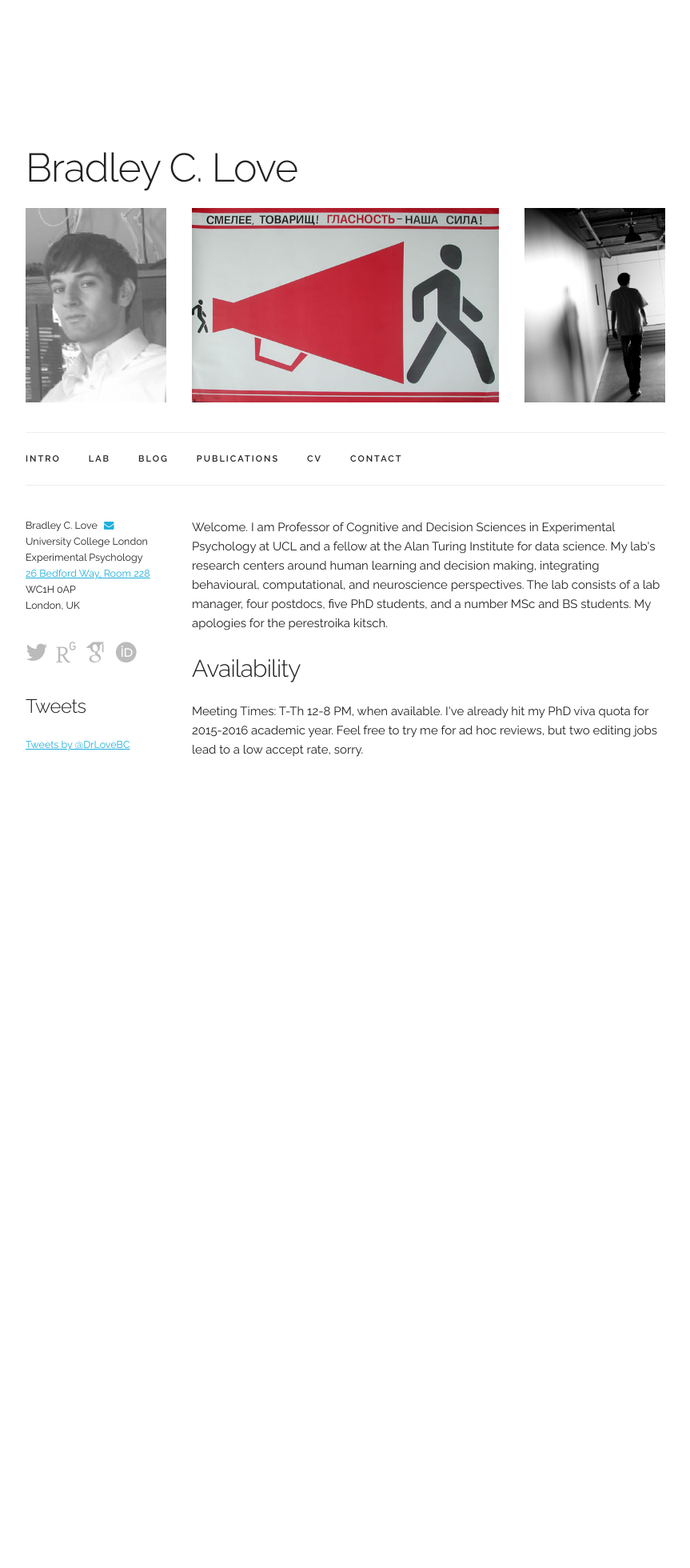
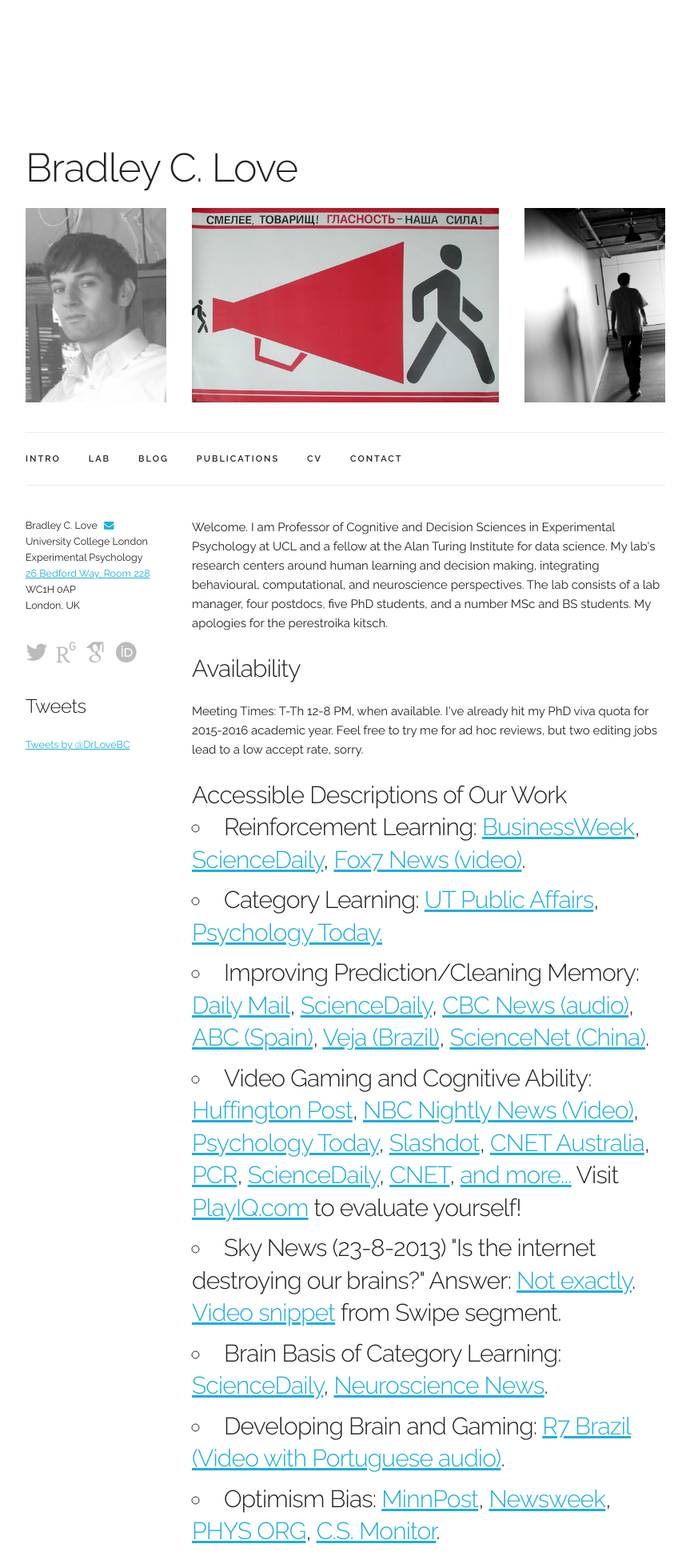
Before and after one commit to lovebc/lovebc.github.io, a Jekyll site: the page built from index.html, in a window 1280 px wide. Shown: the whole page at 80% size, without its empty margins (208-1071 px from the left). Built offline with Jekyll 4.4.1, drawn with Linux system fonts in a browser that asks for light colours; nearby versions of some CDN libraries; some web fonts are replaced; comment, search, counter and statistics services are not loaded; before the commit the page ends 974 px from its top, so only the background shows below that.

Commit message:
Update index.html

```diff
--- a/index.html
+++ b/index.html
@@ -108,6 +108,20 @@ layout: test
             <h4>Availability</h4>
             <p>Meeting Times: T-Th 12-8 PM, when available. I've already hit my PhD viva quota for 2015-2016 academic year. Feel free to try me for ad hoc reviews, but two editing jobs lead to a low accept rate, sorry. </p>
 
+          <h4>Accessible Descriptions of Our Work</ha>
+          <ul>
+              <li>Reinforcement Learning: <a href="http://www.businessweek.com/lifestyle/content/healthday/637632.html">BusinessWeek</a>, <a href="http://www.sciencedaily.com/releases/2010/03/100331091138.htm">ScienceDaily</a>,
+<a href="media/Love_Fox7_Interview.mp4">Fox7 News (video)</a>.</li>
+              <li>Category Learning: <a href="http://www.utexas.edu/cola/public-affairs/news/O13722"> UT Public Affairs</a>, <a href="http://www.psychologytoday.com/blog/ulterior-motives/201101/what-you-do-affects-what-you-learn"> Psychology Today.</a></li>
+              <li>Improving Prediction/Cleaning Memory: <a href="http://www.dailymail.co.uk/sciencetech/article-2313428/Bad-news-bookies-Experts-claim-brain-trained-accurate-predicting-sports-games.html?ito=feeds-newsxml">Daily Mail</a>, <a href="http://www.sciencedaily.com/releases/2013/04/130422154923.htm?utm_source=rss1.0&utm_medium=feed&utm_campaign=Feed%3A+sciencedaily+%28ScienceDaily%3A+Latest+Science+News%29">ScienceDaily</a>, <a href="http://www.cbc.ca/news/technology/story/2013/04/26/science-brain-winner-prediction.html">CBC News (audio)</a>, <a href="http://www.abc.es/ciencia/20130423/abci-recuerdos-dificultan-toma-objetiva-201304221821.html">ABC (Spain)</a>, <a href="http://veja.abril.com.br/noticia/ciencia/informacoes-distorcidas-podem-levar-a-previsoes-mais-corretas">Veja (Brazil)</a>, <a href="http://news.sciencenet.cn/sbhtmlnews/2013/4/272189.shtm">ScienceNet (China)</a>.</li>
+             <li>Video Gaming and Cognitive Ability: <a href="http://www.huffingtonpost.com/2013/08/24/video-games-brain-starcraft-cognitive-flexibility_n_3790610.html"> Huffington Post</a>, <a href="media/BrianNBCnews.mov"> NBC Nightly News (Video)</a>, <a href="http://www.psychologytoday.com/blog/ulterior-motives/201308/can-video-games-make-you-smart-or-least-more-flexible"> Psychology Today</a>, <a href="http://games.slashdot.org/story/13/08/12/2357251/playing-starcraft-could-boost-your-cognitive-flexibility"> Slashdot</a>, <a href="http://www.cnet.com.au/want-to-train-your-brain-play-starcraft-339345158.htm"> CNET Australia</a>, <a href="http://www.pcr-online.biz/news/read/playing-starcraft-is-good-for-the-mind-study-suggests/031627"> PCR</a>, <a href="http://www.sciencedaily.com/releases/2013/08/130821094924.htm"> ScienceDaily</a>, <a href="http://news.cnet.com/8301-11386_3-57600089-76/study-40-hours-of-complex-starcraft-is-good-for-the-brain/"> CNET</a>, <a href="media/plosOneAdditionalMedia.html"> and more...</a> Visit <a href="http://PlayIQ.com"> PlayIQ.com</a> to evaluate yourself!</a></li>
+             <li>Sky News (23-8-2013) "Is the internet destroying our brains?" Answer: <a href="http://www.sciencemag.org/content/333/6043/776.abstract"> Not exactly</a>. <a href="media/SkyNewsSwipe.mov"> Video snippet</a> from Swipe segment.</li>
+             <li> Brain Basis of Category Learning: <a href="http://www.sciencedaily.com/releases/2013/11/131108112144.htm">ScienceDaily</a>, <a href="http://neurosciencenews.com/medial-temporal-lobe-memory-fmri-1081/">Neuroscience News</a>.</li>
+             <li>Developing Brain and Gaming: <a href="media/brazilTV.mp4"> R7 Brazil (Video with Portuguese audio)</a>.</li>
+             <li>Optimism Bias: <a href="http://www.minnpost.com/second-opinion/2015/09/why-football-fans-are-unrealistically-optimistic-and-why-it-matters"> MinnPost</a>, <a href="http://www.newsweek.com/nfl-fans-and-reporters-overly-optimistic-about-teams-prospects-370447"> Newsweek</a>, <a href="http://phys.org/news/2015-09-nfl-fans-espn-overly-optimistic.html">PHYS ORG</a>, <a href="http://www.csmonitor.com/Science/2015/0909/NFL-scores-Your-team-is-probably-less-invincible-than-you-imagine"> C.S. Monitor</a>.</li>
+          </ul>
+
+
         </div>
       </div>
 
```
